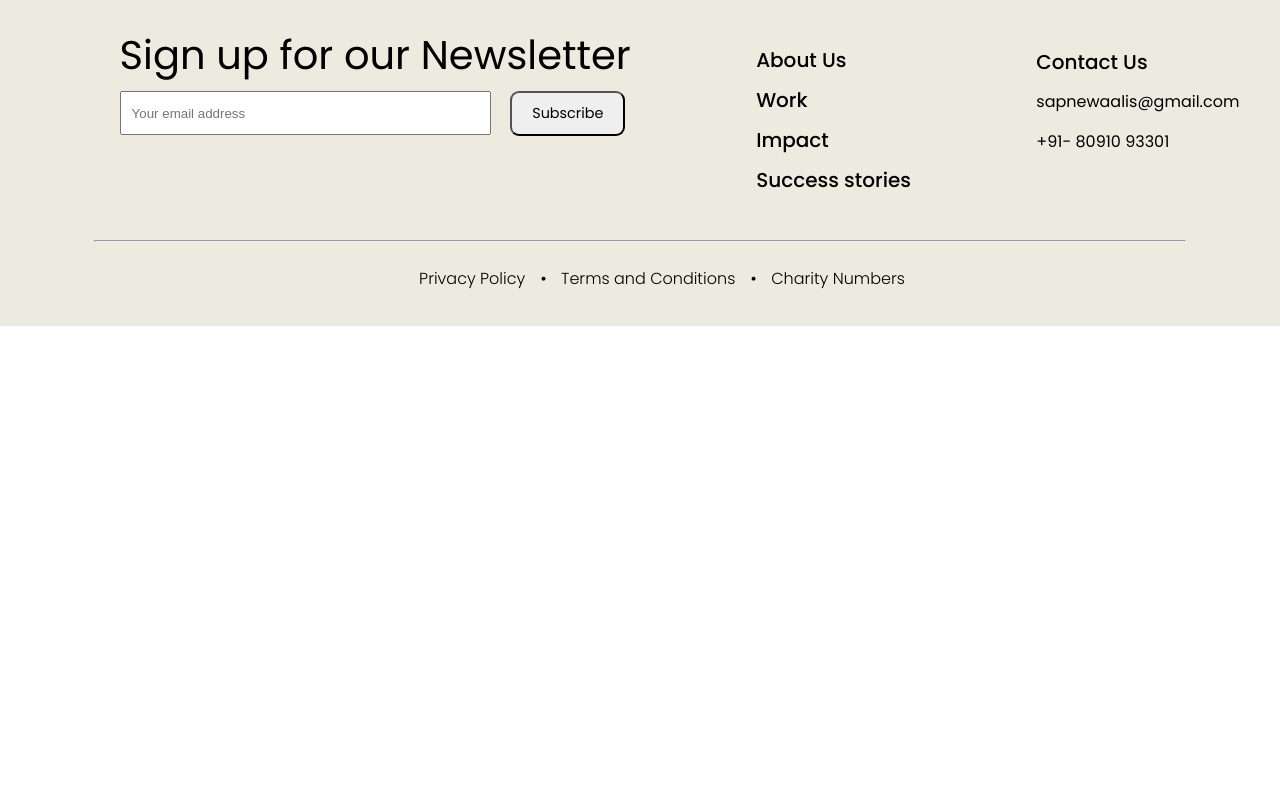
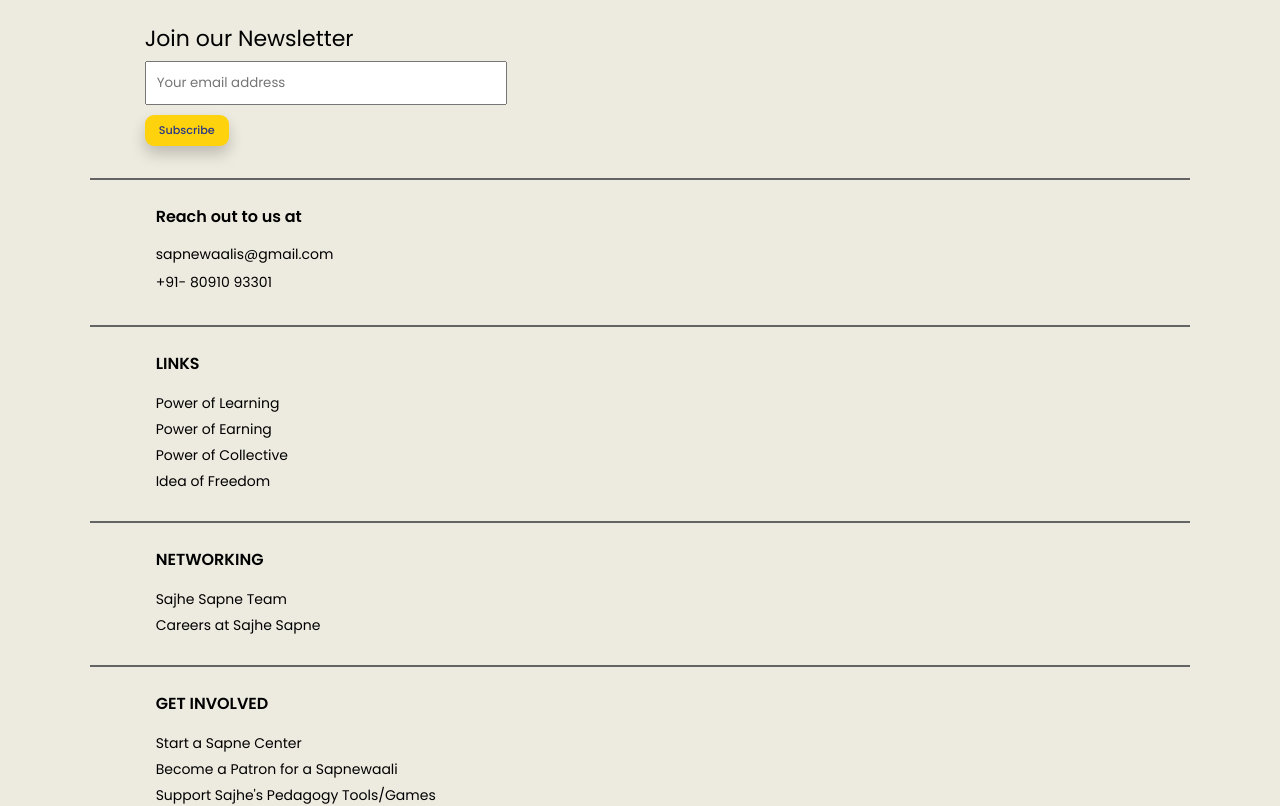
Before and after one commit to meenu-yaduvanshi/sajheSapne, a React (Vite) app: page / in a window 1280 px wide. Shown: the top 806 px of the page. Built offline with nearby package versions, Linux system fonts and the light colour scheme.

Commit message:
complete footer

```diff
--- a/src/components/Footer.jsx
+++ b/src/components/Footer.jsx
@@ -7,42 +7,59 @@ const Footer = () => {
         <>
             <footer>
                 <div className='newsletter'>
-                    <h3>Sign up for our Newsletter</h3>
+                    <h3>Join our Newsletter</h3>
                     <form>
-                        <input type="email" placeholder="Your email address" class="email-input" />
-                        <button type="submit" class="submit-btn">Subscribe</button>
+                        <input type="email" placeholder="Your email address" className="email-input"/>
+                        {/* <button type="submit" className="submit-btn">Subscribe</button> */}
+                        <button class="submit-btn" type='submit'>Subscribe</button>
                     </form>
                 </div>
+                <hr className='hr' />
 
-                <div className='links'>
-                    <ul>
-                        <li><a href="#">About Us</a></li>
-                        <li><a href="#">Work</a></li>
-                        <li><a href="#">Impact</a></li>
-                        <li><a href="#">Success stories</a></li>
-                    </ul>
-                </div>
                 <div className='contact-container'>
                     <div>
-                        {/* <p className='contact-us'>Contact Us</p> */}
+                        <p>Reach out to us at</p>
                         <ul>
-                            <li className='contact-us'>Contact Us</li>
                             <li>sapnewaalis@gmail.com</li>
                             <li>+91- 80910 93301</li>
                         </ul>
                     </div>
+                </div>
+                <hr className='hr' />
+                <div className='links'>
+                    <p>LINKS</p>
+                    <ul>
+                        <li><a href="#">Power of Learning</a></li>
+                        <li><a href="#">Power of Earning</a></li>
+                        <li><a href="#">Power of Collective</a></li>
+                        <li><a href="#">Idea of Freedom</a></li>
+                    </ul>
+                </div>
+                <hr className='hr' />
+                <div className='links'>
+                    <p>NETWORKING</p>
+                    <ul>
+                        <li><a href="#">Sajhe Sapne Team</a></li>
+                        <li><a href="#">Careers at Sajhe Sapne</a></li>
+                    </ul>
+                </div>
+                <hr className='hr' />
+                <div className='links'>
+                    <p>GET INVOLVED</p>
+                    <ul>
+                        <li><a href="#">Start a Sapne Center</a></li>
+                        <li><a href="#">Become a Patron for a Sapnewaali</a></li>
+                        <li><a href="#">Support Sajhe's Pedagogy Tools/Games</a></li>
+                        <li><a href="#">Become a Ally</a></li>
+                    </ul>
+                </div>
 
-                    {/* <div className='contact'>
-                        <a href="#" className="fa fa-linkedin"></a>
-                        <a href="#" className="fa fa-youtube"></a>
-                        <a href="#" className="fa fa-instagram"></a>
-                    </div> */}
-                </div>
-                <hr className='hr'/>
 
+
+                <hr className='hr' />
                 <div className='copyrights'>
                     <ul>
-                        <li className="no-bullet"   > <a href="#">Privacy Policy</a></li>
+                        <li className="no-bullet"> <a href="#">Privacy Policy</a></li>
                         <li> <a href="#">Terms and Conditions</a></li>
                         <li> <a href="#">Charity Numbers</a></li>
                     </ul>
--- a/src/styles/footer.css
+++ b/src/styles/footer.css
@@ -1,57 +1,99 @@
 /* @import url('fontawesome-free/css/all.min.css'); */
 /* https://fontawesome.com/search */
 
+@import url('https://fonts.googleapis.com/css2?family=Poppins:ital,wght@0,100;0,200;0,300;0,400;0,500;0,600;0,700;0,800;0,900;1,100;1,200;1,300;1,400;1,500;1,600;1,700;1,800;1,900&display=swap');
 
-/* Container for everything */
 footer {
+    font-family: "Poppins";
     margin-top: 0;
     display: flex;
     justify-content: space-between;
-    padding: 20px;
+    /* padding: 20px; */
+    /* padding: 10%; */
     background-color: #EDEADF;
     flex-wrap: wrap;
     align-items: flex-start;
-    padding: 2% 7% 0 7%;
     min-height: 300px;
+    padding-right: 7%;
+    padding-left: 7%;
 }
 
 /* Newsletter form */
 .newsletter {
-    margin-right: 20px;
+    padding-left: 5%;
+    /* margin-right: 10%; */
     margin: 0;
-    margin-left: 30px;
+    /* margin-left: 30px; */
 
 }
 
 .newsletter h3 {
-    font-size: 40px;
-    margin-top: -1px;
+    font-size: 22px;
+    padding-top: 0;
+    /* margin-top: -1px; */
     margin-bottom: 6px;
     font-weight: 400;
 }
 
 .email-input {
-    /* margin-top: 20px; */
     padding: 10px;
-    width: 68%;
+    width: 88%;
     height: 20px;
     margin-right: 19px;
-}
-
-.submit-btn {
-    padding: 8px;
-    cursor: pointer;
-    font-size: 0.9em;
-    border-radius: 9px;
-    font-family: 'Poppins';
-    padding: 10px 20px 10px 20px;
+    margin-bottom: 10px;
+    font-family: "Poppins";
 
 }
 
-.submit-btn:hover {
-    background-color: orange;
+  .submit-btn {
+    color: #2A3787;
+    font-weight: 500;
+    font-family: 'Poppins';
+    background-color: #FFD20E;
+    padding: 7px 14px;
+    border: none;
+    border-radius: 9px;
+    font-size: 0.7em;
+    cursor: pointer;
+    box-shadow: 0 8px 15px rgba(0, 0, 0, 0.2);
+    transition: all 0.3s ease;
+    margin-bottom: 19px;
+  }
+
+  /* Hover Effect for Desktop */
+  .submit-btn:hover {
+    background-color: white;
+    color: #2A3787;
+    box-shadow: 0 15px 20px rgba(0, 0, 0, 0.3);
+    transform: translateY(-3px);
+  }
+
+  /* Active Effect for Desktop and Mobile */
+  .submit-btn:active {
+    background-color: #FFD20E; /* Mobile पर क्लिक होने पर कलर को रिस्टोर करें */
+    color: #2A3787;
+    box-shadow: 0 5px 10px rgba(0, 0, 0, 0.2);
+    transform: translateY(2px);
+  }
+
+  /* Specific styles for mobile screens */
+  @media (hover: none) and (pointer: coarse) {
+    .submit-btn {
+      background-color: #FFD20E; /* मोबाइल पर कलर को सेट करें */
+      color: #2A3787;
+    }
+
+    .submit-btn:active {
+      background-color: white; /* मोबाइल पर क्लिक करने पर कलर बदलें */
+      color: #2A3787;
+    }
+  }
+
+
+
+.links{
+    padding-left: 6%;
 }
-
 /* Links section */
 .links ul {
     list-style: none;
@@ -61,10 +103,13 @@ footer {
 .links li {
     margin-bottom: 4px;
     color: black;
-    font-size: 20px;
-    line-height: 36px;
+    font-size: 14px;
+    line-height: 22px;
 }
 
+.links p, .contact-container div p {
+font-weight: 600;
+}
 .links .story li {
     margin-top: 17px;
 }
@@ -72,37 +117,25 @@ footer {
 a {
     text-decoration: none;
     color: black;
-    font-weight: 500;
+    /* font-weight: 500; */
 }
-
-/* contact container */
-.contact-container {
-    width: 14%;
-}
-
-/* .contact-container .contact-us {
-    font-weight: 500;
-    font-size: 20px;
-    margin-bottom: -17px;
-} */
-.contact-container div ul .contact-us {
-    font-weight: 500;
-    font-size: 20px;
-    /* margin-bottom: -17px; */
-    /* line-height: 36px; */
-    /* margin-bottom: 4px; */
+.contact-container{
+    padding-left: 6%;
 }
 
 .contact-container div ul li {
-    line-height: 40px;
+    line-height: 28px;
     text-align: start;
     list-style-type: none;
     /* margin-top: -1px;  */
-    font-size: 22;
+    font-size: 14px;
 }
 
 .contact-container div ul {
     padding-left: 0;
+}
+.contact-container div p {
+    margin-bottom: -5px;
 }
 
 /* Contact section */
@@ -114,75 +147,65 @@ a {
     display: flex;
 }
 
-.social-icons i {
-    font-size: 24px;
-    margin-right: 10px;
-    color: black;
+.hr {
+    border: 1px solid #646464;
+    width: 100%;
+    /* padding-right: 10%; */
+    margin-top: 13px;
+    /* margin-bottom: 25px; */
+    /* margin-bottom: -220px; */
 }
-
-.social-icons i:hover {
-    color: blue;
-}
-
-.hr {
-    width: 99%;
-    margin-bottom: -220px;
+.copyrights{
+    padding-left: 6%;
 }
 
 .copyrights ul {
-    display: flex;
-    text-align: center;
-    justify-content: center;
+    padding: 0;
 }
 
 .copyrights {
     width: 99%;
-    /* margin: auto; */
-    /* padding: 0; */
 }
-
 
 .copyrights ul li {
     list-style: none;
-    /* margin-left: 35px; */
-padding-left: 15px;}
-
-.copyrights ul li a{
-    font-weight: 300;
+    padding-left: 2px;
 }
 
-.copyrights ul li:not(:first-child)::before {
-    content: "•"; /* Add bullet manually between items */
-    margin-right: 10px;
+.copyrights ul li a {
+    font-weight: 400;
+    font-size: 10px;
+    padding: 0;
+}
+
+/* .copyrights ul li:not(:first-child)::before {
+    content: "•";
+    margin-right: 3px;
     color: black;
 }
 
 .no-bullet::before {
-    content: ''; /* No bullet for the first item */
-}
+    content: '';
+} */
 
 
 
 
 
 
-@media only screen and (max-width: 768px) {
+/* @media only screen and (max-width: 420px) {
     footer {
         flex-direction: column;
         align-items: flex-start;
-        /* Align items vertically */
     }
 
-    /* Adjust the heading size for medium screens */
     .newsletter h3 {
         font-size: 30px;
     }
 
-    /* Make email input and button full width */
     .email-input {
         width: 100%;
         margin-bottom: 10px;
-        /* Add space for better layout on small screens */
     }
 
     .submit-btn {
@@ -190,22 +213,19 @@ padding-left: 15px;}
         font-size: 1.1em;
     }
 
-    /* Center contact icons */
     .social-icons i {
         font-size: 20px;
         margin: 5px;
     }
-}
+} */
 
 
-@media only screen and (max-width: 480px) {
+/* @media only screen and (max-width: 480px) {
 
-    /* Smaller mobile screens */
     .newsletter h3 {
         font-size: 25px;
     }
 
-    /* Further adjustments for very small screens */
     .email-input,
     .submit-btn {
         width: 100%;
@@ -216,9 +236,8 @@ padding-left: 15px;}
         font-size: 1em;
     }
 
-    /* Social Icons smaller */
     .social-icons i {
         font-size: 18px;
         margin: 5px;
     }
-}
+} */
```
